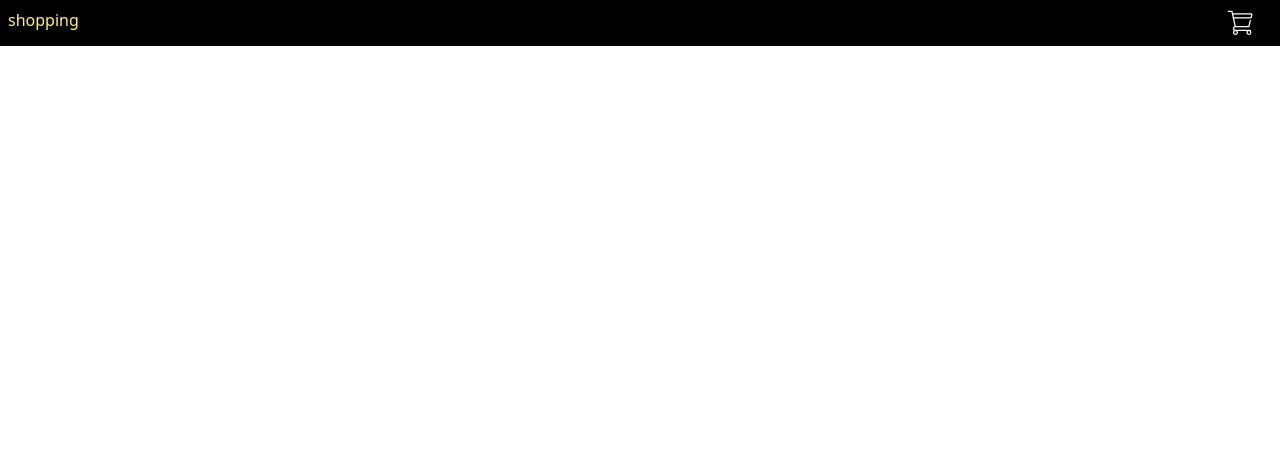
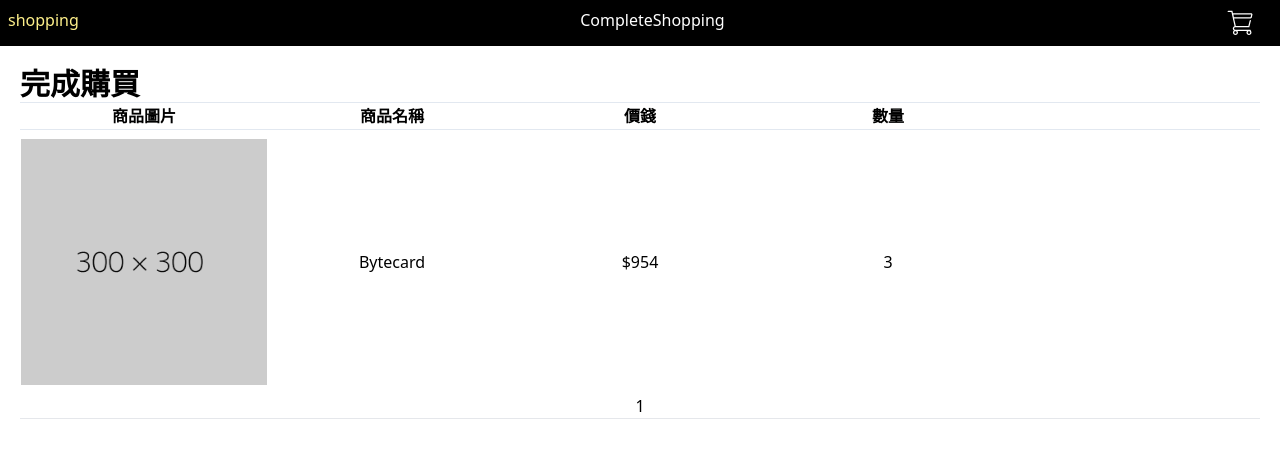
Before and after one commit to Lee-Margo/shopping-cart, a Vue app in the folder shopping-cart/: page /CompleteShopping in a window 1280 px wide. Before the commit this address had no page. Shown: the top 458 px of the page. Built offline with nearby package versions, Linux system fonts and the light colour scheme.

Commit message:
剩 complete shopping的姓名和按鈕

```diff
--- a/shopping-cart/src/App.vue
+++ b/shopping-cart/src/App.vue
@@ -7,6 +7,7 @@
     <div class="wrapper">
       <nav class="flex justify-between">
         <RouterLink class="mr-4 text-yellow-200" to="/">shopping</RouterLink>
+        <RouterLink class="mr-4 text-white" to="/CompleteShopping">CompleteShopping</RouterLink>
         <RouterLink class="mr-4 text-yellow" to="/ShoppingCart"><img src="@/assets/img/svgexport-1.svg" alt=""></RouterLink>
       </nav>
     </div>
--- a/shopping-cart/src/router/index.js
+++ b/shopping-cart/src/router/index.js
@@ -27,6 +27,11 @@
       name: 'CheckOutPage',
       component: () => import('../views/CheckOutPage.vue')
     },
+    {
+      path: '/CompleteShopping',
+      name: 'CompleteShopping',
+      component: () => import('../views/CompleteShopping.vue')
+    },
   ]
 })
 
--- a/shopping-cart/src/views/CheckOutPage.vue
+++ b/shopping-cart/src/views/CheckOutPage.vue
@@ -10,7 +10,7 @@
 <template>
     <div class="m-5">
         <div class="text-3xl font-bold">購買確認及填寫資訊</div>
-        <div class="product">
+        <div class="product border-b">
             <table class="align-middle">
                 <thead >
                     <tr class="border-t border-b border-slate-200 grid grid-cols-5">
@@ -29,6 +29,7 @@
                     </tr>
                 </tbody>
             </table>
+            <div class="text-center">1</div>
         </div>
         <form class="grid grid-rows-7 m-4">
             <label for="name" class="form">姓名</label>
--- /dev/null
+++ b/shopping-cart/src/views/CompleteShopping.vue
@@ -0,0 +1,39 @@
+<script>
+import Items from "@/components/ShoppingCartItems.vue"
+export default {
+    components: {
+        Items,
+    }
+}
+</script>
+
+<template>
+    <div class="m-5">
+        <div class="text-3xl font-bold">完成購買</div>
+        <div class="border-b">
+            <table class="align-middle">
+                <thead >
+                    <tr class="border-t border-b border-slate-200 grid grid-cols-5">
+                        <th>商品圖片</th>
+                        <th>商品名稱</th>
+                        <th>價錢</th>
+                        <th>數量</th>
+                    </tr>
+                </thead>
+                <tbody class=" align-middle">
+                    <tr class="grid grid-cols-5 py-2">
+                        <td><img class="w-full" src="../assets/img/300x300.png" alt=""></td>
+                        <td class="self-center text-center">Bytecard</td>
+                        <td class="self-center text-center">$954</td>
+                        <td class="self-center text-center">3</td>
+                    </tr>
+                </tbody>
+            </table>
+            <div class="text-center">1</div>
+        </div>
+        <div></div>
+        <div></div>
+    </div>
+
+
+</template>
--- a/shopping-cart/src/views/ShoppingCart.vue
+++ b/shopping-cart/src/views/ShoppingCart.vue
@@ -8,7 +8,7 @@
 </script>
 
 <template>
-    <div class="mx-5">
+    <div class="m-5">
         <div class="top">
             <span class="text-3xl font-bold">購物車確認</span>
         </div>
@@ -30,7 +30,7 @@
         </div>
         <div class="bottom">
             <div class="float-end text-2xl font-bold">商品數量: 0</div>
-            <div class="clear-end float-end text-2xl font-bold">商品總金額: $0</div>
+            <div class="clear-end float-end text-2xl font-bold mb-4">商品總金額: $0</div>
             <div class="clear-end flex justify-between">
                 <button class="bg-[#8c5046] text-white py-1 px-4 rounded-md">回上頁繼續購買</button>
 
```
